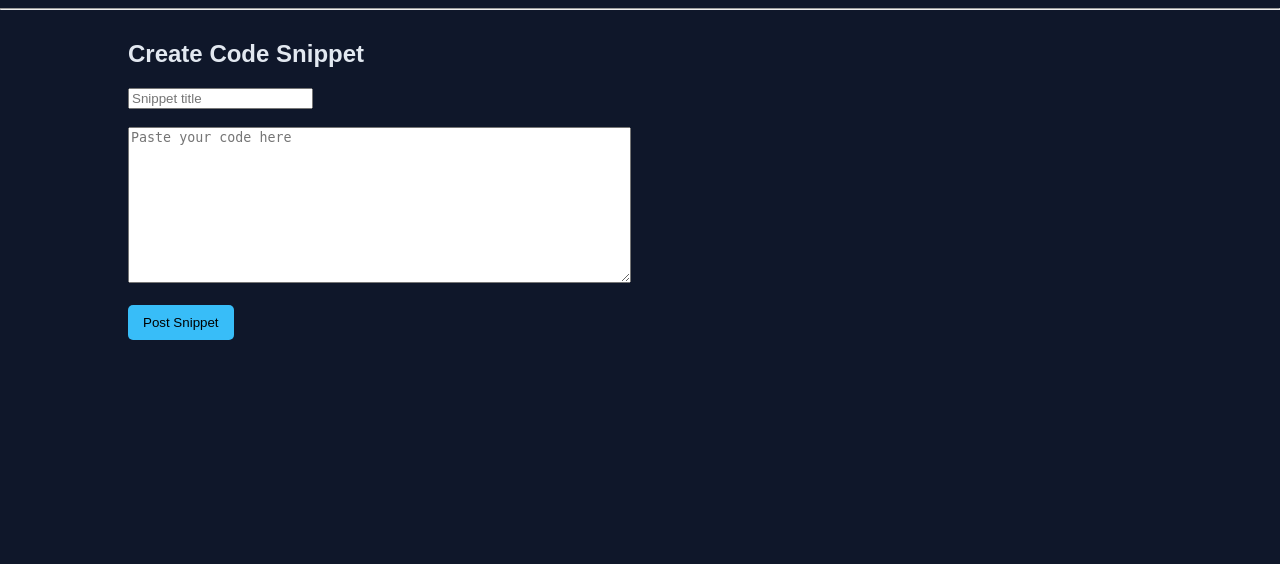
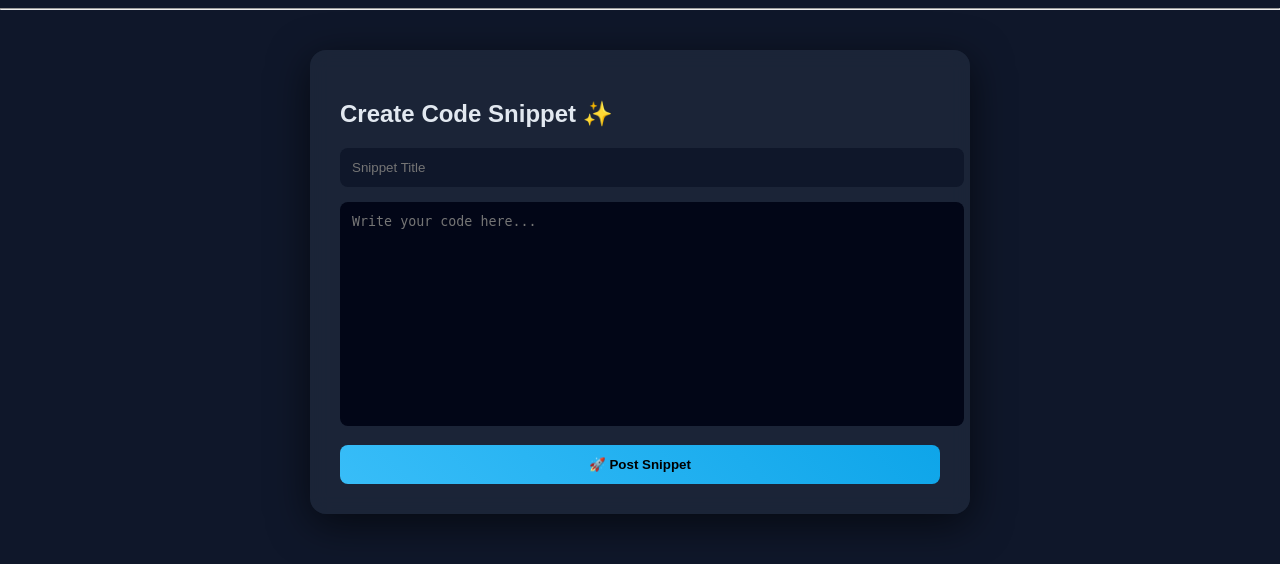
Before and after one commit to Annu9111/DevHub-Developer-code-snippet-manager-full-stack-, a Flask app: page /create in a window 1280 px wide. Shown: the part 49-613 px from the top of the page. Run offline with Flask 3, Linux system fonts and the light colour scheme; a user stored in the database is signed in; some libraries are stand-ins or nearby versions.

Commit message:
snipet modify

```diff
--- a/static/css/style.css
+++ b/static/css/style.css
@@ -238,3 +238,59 @@ margin-top:10px;
     margin-top: 15px;
     font-size: 14px;
 }
+
+.snippet-box{
+    background: rgba(30, 41, 59, 0.8);
+    padding: 30px;
+    border-radius: 16px;
+    width: 600px;
+    margin: auto;
+    margin-top: 40px;
+    box-shadow: 0 10px 40px rgba(0,0,0,0.6);
+    backdrop-filter: blur(10px);
+}
+
+.snippet-box h2{
+    margin-bottom: 20px;
+}
+
+.snippet-box input{
+    width: 100%;
+    padding: 12px;
+    margin-bottom: 15px;
+    border: none;
+    border-radius: 8px;
+    background: #0f172a;
+    color: white;
+}
+
+.snippet-box textarea{
+    width: 100%;
+    height: 200px;
+    padding: 12px;
+    border-radius: 8px;
+    border: none;
+    background: #020617;
+    color: #38bdf8;
+    font-family: monospace;
+    resize: none;
+}
+
+.snippet-box button{
+    margin-top: 15px;
+    padding: 12px;
+    width: 100%;
+    border: none;
+    border-radius: 8px;
+    background: linear-gradient(45deg, #38bdf8, #0ea5e9);
+    font-weight: bold;
+    cursor: pointer;
+    transition: 0.3s;
+}
+
+.snippet-box button:hover{
+    transform: scale(1.05);
+}
+.snippet-box textarea:focus{
+    outline: 2px solid #38bdf8;
+}
--- a/templates/create_snippet.html
+++ b/templates/create_snippet.html
@@ -1,18 +1,19 @@
 {% extends "base.html" %}
 
 {% block content %}
+<div class="snippet-box">
 
-<h2>Create Code Snippet</h2>
+    <h2>Create Code Snippet ✨</h2>
 
-<form method="POST">
+    <form method="POST">
 
-<input type="text" name="title" placeholder="Snippet title"><br><br>
+        <input type="text" name="title" placeholder="Snippet Title" required>
 
-<textarea name="code" rows="10" cols="60"
-placeholder="Paste your code here"></textarea><br><br>
+        <textarea name="code" placeholder="Write your code here..." required></textarea>
 
-<button type="submit">Post Snippet</button>
+        <button type="submit">🚀 Post Snippet</button>
 
-</form>
+    </form>
 
+</div>
 {% endblock %}
```
Also changed, not shown: database/db.sqlite3.
